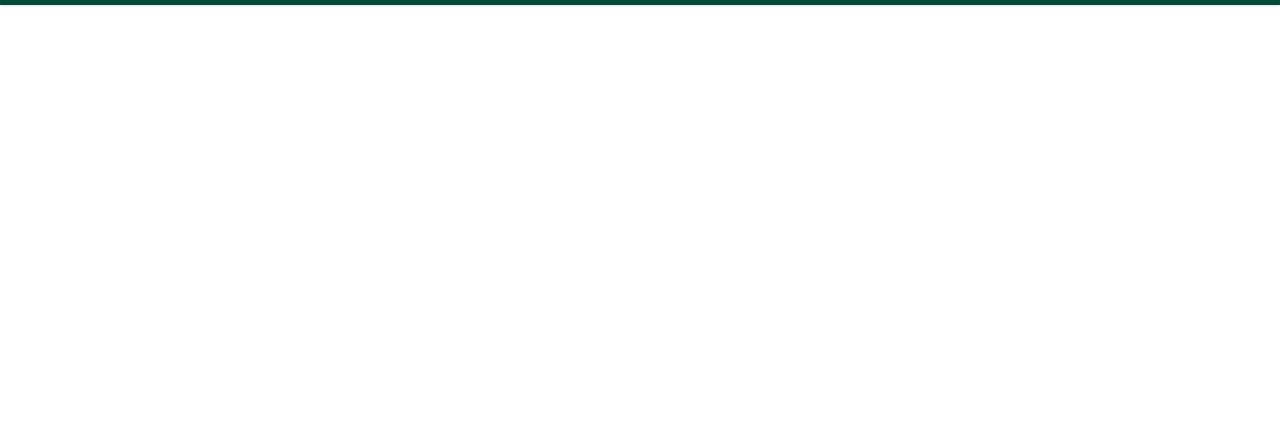
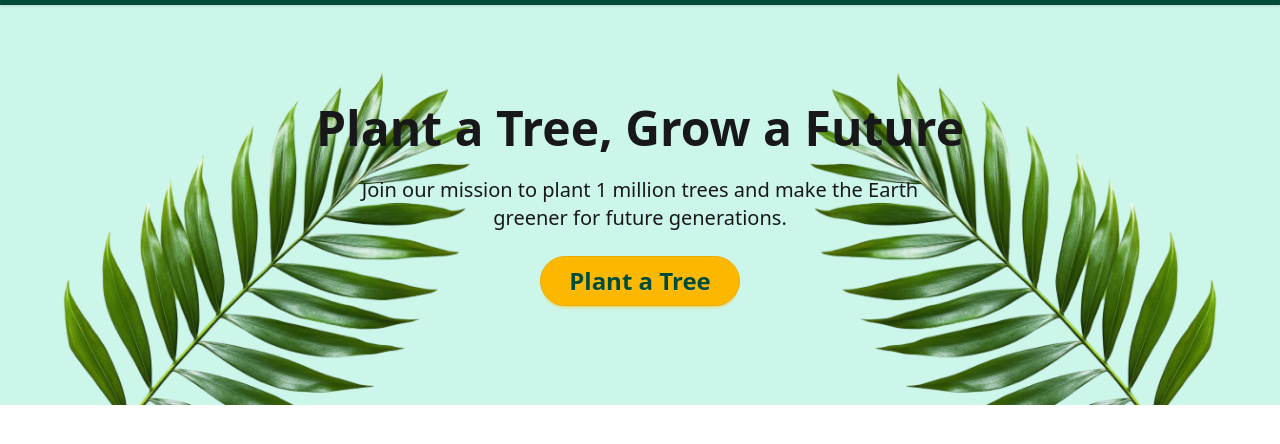
Before and after one commit to themdshakibul/Green-Earth-Websiste, a website: page index.html in a window 1280 px wide. Shown: the part 60-504 px from the top of the page. Drawn offline with nearby package versions, Linux system fonts and the light colour scheme.

Commit message:
Hero completed

```diff
--- a/index.html
+++ b/index.html
@@ -15,7 +15,7 @@
     <!-- title -->
     <title>Green Earth | Home</title>
   </head>
-  <body>
+  <body class="h-300">
     <header>
       <nav class="bg-success-content">
         <div class="navbar shadow-sm container mx-auto">
@@ -54,7 +54,7 @@
                   <input
                     type="checkbox"
                     class="theme-controller"
-                    value="synthwave"
+                    value="dark"
                   />
 
                   <!-- sun icon -->
@@ -136,5 +136,45 @@
         </div>
       </nav>
     </header>
+
+    <main>
+      <!-- Hero -->
+      <section class="bg-success/20 text-success-content">
+        <div class="container mx-auto hero min-h-100 relative overflow-hidden">
+          <!-- Leaf -->
+          <img
+            src="./assets/hero-leaf1.png"
+            alt=""
+            class="absolute bottom-0 left-0 w-130 pointer-events-none"
+          />
+
+          <!-- Right -->
+          <img
+            src="./assets/hero-leaf2.png"
+            alt=""
+            class="absolute bottom-0 right-0 w-130 pointer-events-none hidden lg:block"
+          />
+
+          <!-- Hero Content -->
+          <div class="hero-content text-center relative z-10">
+            <div>
+              <h1 class="text-4xl md:text-5xl font-bold text-base-content">
+                Plant a Tree, Grow a Future
+              </h1>
+              <p class="py-6 text-base-content text-xl max-w-xl mx-auto">
+                Join our mission to plant 1 million trees and make the Earth
+                greener for future generations.
+              </p>
+
+              <button
+                class="btn rounded-full text-2xl px-7 py-6 btn-warning text-success-content"
+              >
+                Plant a Tree
+              </button>
+            </div>
+          </div>
+        </div>
+      </section>
+    </main>
   </body>
 </html>
```
Also changed, not shown: src/output.css.
